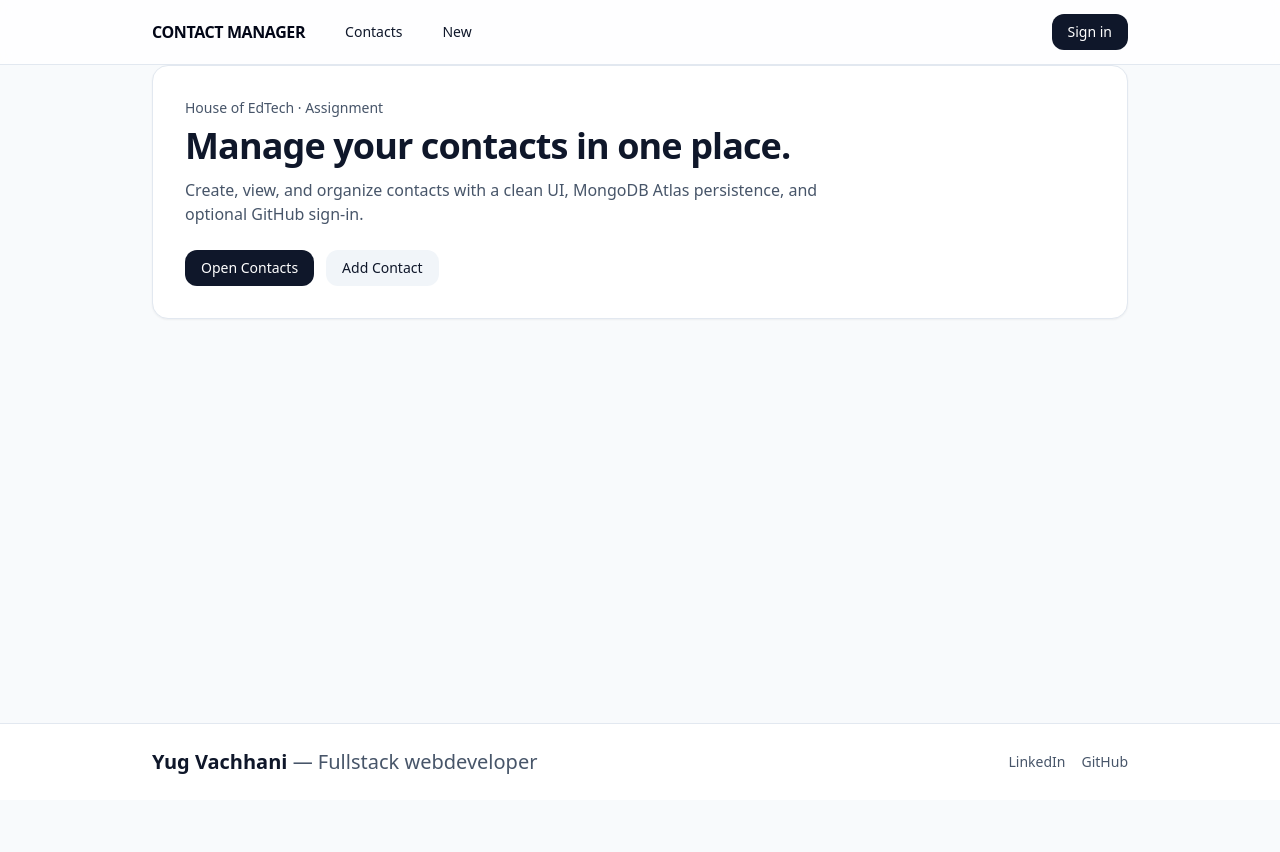
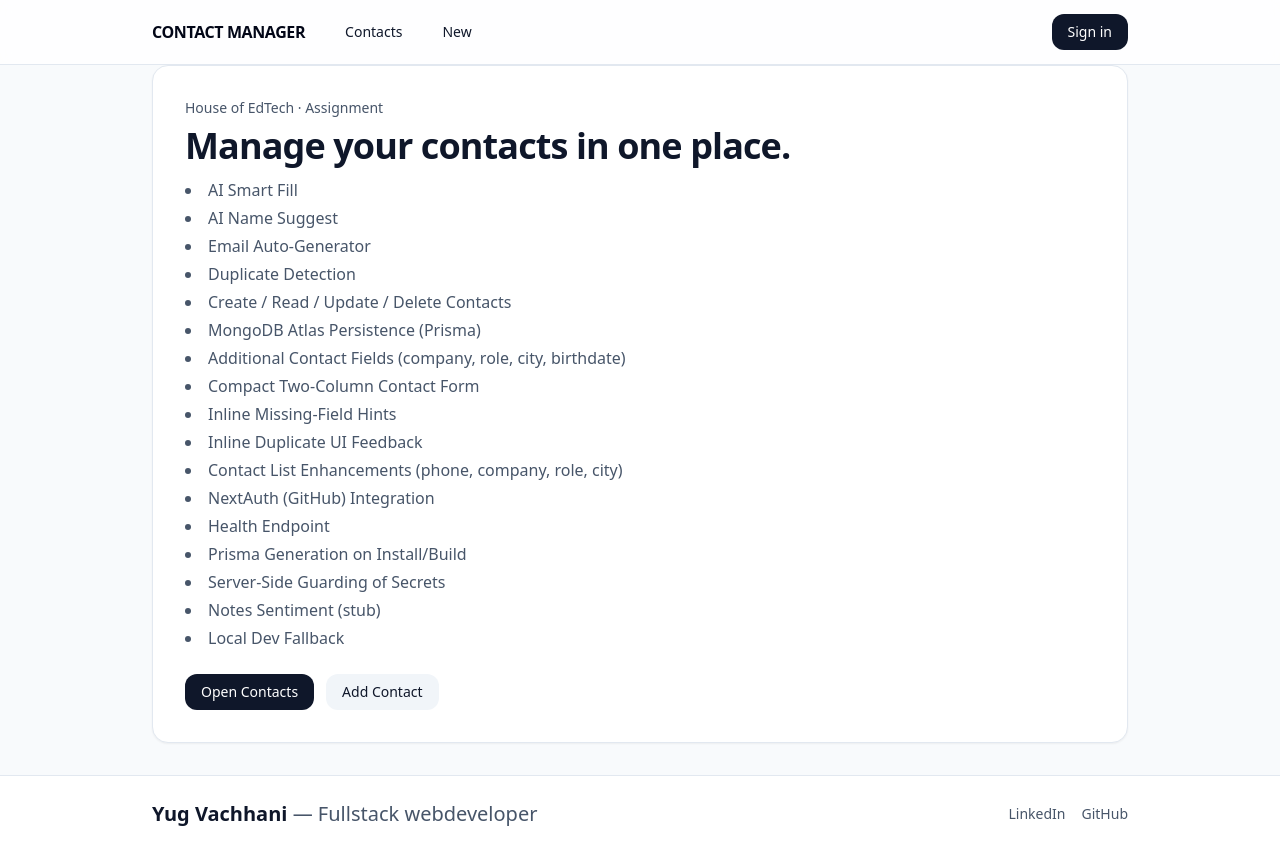
Before and after one commit to YUG3011/Contact-Manager, a Next.js app in the folder contact-manager/: page / in a window 1280 px wide. Before the commit the page ends 800 px from the top, so only its background shows below. Built offline with nearby package versions, Linux system fonts and the light colour scheme; no server answers.

Commit message:
final stage commit

```diff
--- a/contact-manager/app/page.tsx
+++ b/contact-manager/app/page.tsx
@@ -9,10 +9,27 @@ export default function Home() {
           <h1 className="mt-2 text-3xl font-semibold tracking-tight sm:text-4xl">
             Manage your contacts in one place.
           </h1>
-          <p className="mt-3 text-slate-600">
-            Create, view, and organize contacts with a clean UI, MongoDB Atlas persistence,
-            and optional GitHub sign-in.
-          </p>
+          <div className="mt-3 text-slate-600">
+            <ul className="list-inside list-disc space-y-1">
+              <li>AI Smart Fill</li>
+              <li>AI Name Suggest</li>
+              <li>Email Auto‑Generator</li>
+              <li>Duplicate Detection</li>
+              <li>Create / Read / Update / Delete Contacts</li>
+              <li>MongoDB Atlas Persistence (Prisma)</li>
+              <li>Additional Contact Fields (company, role, city, birthdate)</li>
+              <li>Compact Two‑Column Contact Form</li>
+              <li>Inline Missing‑Field Hints</li>
+              <li>Inline Duplicate UI Feedback</li>
+              <li>Contact List Enhancements (phone, company, role, city)</li>
+              <li>NextAuth (GitHub) Integration</li>
+              <li>Health Endpoint</li>
+              <li>Prisma Generation on Install/Build</li>
+              <li>Server‑Side Guarding of Secrets</li>
+              <li>Notes Sentiment (stub)</li>
+              <li>Local Dev Fallback</li>
+            </ul>
+          </div>
           <div className="mt-6 flex flex-wrap gap-3">
             <Link href="/contacts" className="btn-primary">
               Open Contacts
```
